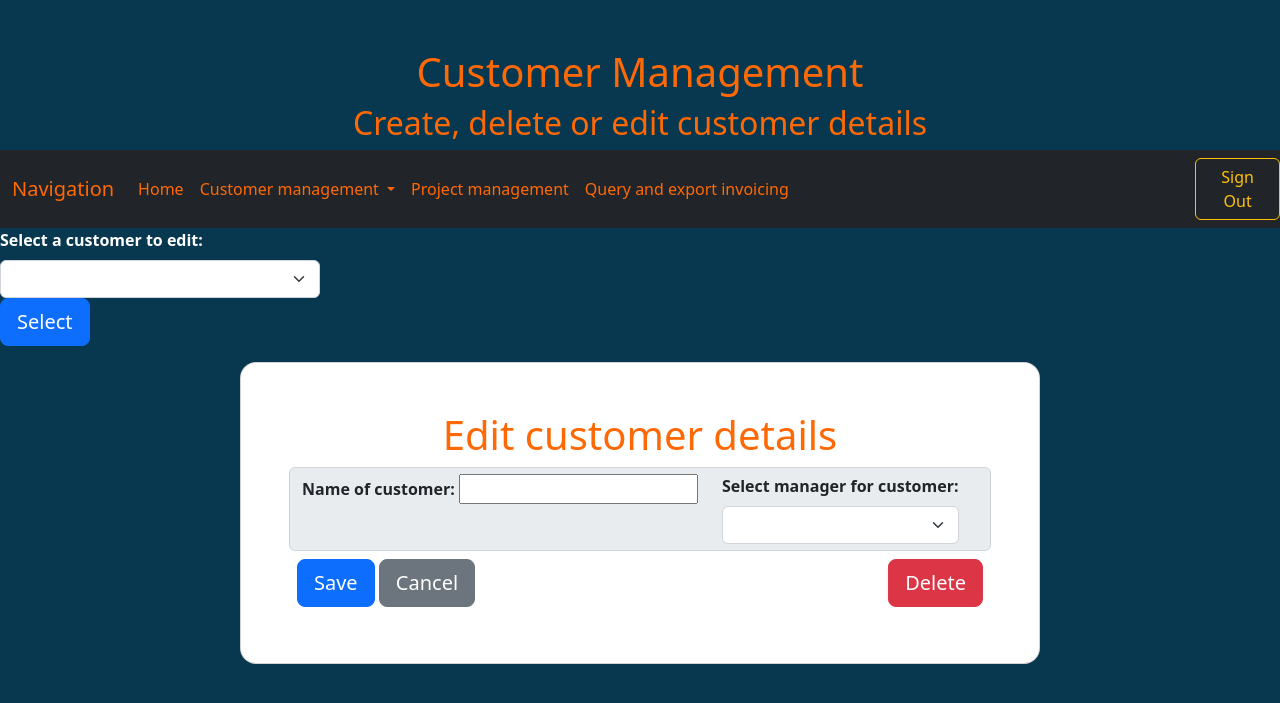
After one commit to Wincewind/WorkTimeManagementApp, a Flask app: template src/templates/customers.html in a window 1280 px wide. The commit adds this page. Shown: the top 703 px of the page. Run offline with Flask 3, Linux system fonts and the light colour scheme; the template is opened without the code that fills it, so the values that code supplies are empty.

Commit message:
Created a page for customer management and its related services and functions.

```diff
--- a/schema.sql
+++ b/schema.sql
@@ -20,6 +20,7 @@ CREATE TABLE users (
 CREATE TABLE customers (
     id SERIAL PRIMARY KEY,
     name TEXT,
+    manager_id INTEGER REFERENCES users(id),
     visible BOOLEAN DEFAULT TRUE
 );
 CREATE TABLE projects (
@@ -63,4 +64,5 @@ VALUES  ('Kiinteistöhuolto Oy'),
 INSERT INTO projects (name,customer_id)
 VALUES  ('New homepage development',2),
         ('VR Glasses prototype',3),
+        ('AI Overlord',3),
         ('Cleaning floors', 1);
--- a/src/repositories/task_repository.py
+++ b/src/repositories/task_repository.py
@@ -32,7 +32,7 @@ class TaskRepository:
         sql = text("INSERT INTO tasks (user_id, duration_hours, duration_minutes, " \
                    "task_date, customer_id, project_id, task_type_id, invoiceable, note) " \
                     "VALUES (:user_id, :duration_hours, :duration_minutes, " \
-                    ":task_date, :customer_id, :project_id, :task_type_id, :invoiceable, :note)")
+                    ":task_date, :customer_id, :project_id, :task_type_id, :invoiceable, :note);")
         self._db.session.execute(sql, task_values)
         self._db.session.commit()
 
--- a/src/services/user_service.py
+++ b/src/services/user_service.py
@@ -48,4 +48,7 @@ class UserService:
         if session["csrf_token"] != token:
             abort(403)
 
+    def get_users(self, level=float('inf')):
+        return self.repository.get_users(level)
+
 user_service = UserService()
--- a/src/static/main.css
+++ b/src/static/main.css
@@ -10,3 +10,13 @@ h1, h2, .navbar a, .navbar .sr-only{
 .row .card{
     background-color: rgb(255, 105, 5);
 }
+
+.nav-link.disabled{
+    color: rgb(255, 105, 5, 0.5);
+}
+
+.customer-form{
+    margin: auto;
+    border: 20em;
+    max-width: 50em;
+}
--- /dev/null
+++ b/src/templates/customers.html
@@ -0,0 +1,116 @@
+{% extends "layout.html" %}
+{% block title %}Customer Management{% endblock %}
+{% block content %}
+<head>
+    <link rel="stylesheet" href="/static/main.css">
+    <style>
+    </style>
+</head>
+<!-- <form action="/change-week" class="form-inline" method="GET">
+  <label for="chosen_date" class="col-form-label-lg">Change displayed week:</label>
+  <input type="date" id="chosen_date" name="chosen_date" onchange='this.form.submit()' value="{{ chosen_date }}">
+</form> -->
+<br><br>
+<div class="text-center">
+    <h1>Customer Management</h1>
+    <h2>Create, delete or edit customer details<h2>
+</div>
+
+<nav class="navbar navbar-expand-lg navbar-dark bg-dark justify-content-between">
+  <div class="container-fluid">
+    <a class="navbar-brand" href="#">Navigation</a>
+    <button class="navbar-toggler" type="button" data-bs-toggle="collapse" data-bs-target="#navbarNav" aria-controls="navbarNav" aria-expanded="false" aria-label="Toggle navigation">
+      <span class="navbar-toggler-icon"></span>
+    </button>
+    <div class="collapse navbar-collapse" id="navbarNav">
+      <ul class="navbar-nav mr-auto">
+        <li class="nav-item">
+            <a class="nav-item nav-link" href="/">Home</a>
+        </li>
+        <li class="nav-item dropdown">
+            <a class="nav-link dropdown-toggle" href="/" role="button" data-bs-toggle="dropdown" aria-expanded="false">
+                Customer management
+            </a>
+            <ul class="dropdown-menu bg-dark">
+              <li><a class="dropdown-item" href="/deselect-customer">Create a new customer</a></li>
+            </ul>
+          </li>
+        <li class="nav-item">
+          <a class="nav-item nav-link {% if session.user_level > 1 %}disabled{% endif %}" href="#">Project management</a>
+        </li>
+        <li class="nav-item">
+          <a class="nav-item nav-link" href="#">Query and export invoicing</a>
+        </li>
+      </ul>
+    </div>
+  </div>
+  <form action="/logout" class="form-inline">
+    <button class="btn btn-outline-warning my-2 my-sm-0" type="submit">Sign Out</button>
+  </form>
+</nav>
+
+<form action="/select-customer" class="form-container" style="max-width: 20rem;" method="POST">
+    <label for="customer_id" class="form-label"><b>Select a customer to edit:</b></label>
+    <select class="form-select" name="customer_id" id="customer_id">
+        {% for customer in customers %}
+          <option value={{ customer[0] }}>{{ customer[1] }}</option>
+        {% endfor %}
+    </select>
+    <div class="position-relative">
+        <button class="btn btn-primary btn-lg mb-3" type="submit" class="btn">Select</button>
+    </div>
+</form>
+
+<div class="customer-form" id="customerForm">
+<div class="card bg-white text-dark" style="border-radius: 1rem;">
+<div class="card-body p-5">
+    <div class="text-center">
+    <h1>{% if chosen_customer is not none %}
+        Edit customer details
+        {% else %}
+        Create a new customer
+        {% endif %}
+    </h1>
+    </div>
+    <form action="/customers" class="form-container" method="POST">
+    <fieldset>
+      {% if chosen_customer is not none %}
+        <input type="hidden" name="customer_id" value="{{ chosen_customer['customer_id'] }}">
+      {% endif %}
+      <div class="input-group-text">
+      <div class="row">
+          <div class="col">
+            <label for="customer_name" class="form-label"><b>Name of customer:</b></label>
+            <input type="text" name="customer_name" id='customer_name'
+              {% if chosen_customer is not none %}
+              value="{{ chosen_customer['customer_name'] }}"
+              {% endif %} required>
+          </div>
+          <div class="col">
+            <label for="manager_id" class="form-label"><b>Select manager for customer:</b></label>
+            <select class="form-select" name="manager_id" id="manager_id" required>
+              {% for manager in managers %}
+                <option value={{ manager.user_id }}
+                {% if chosen_customer is not none and chosen_customer['user_id'] == manager.user_id %}
+                  selected
+                {% endif %}>{{ manager.username }}</option>
+              {% endfor %}
+          </select>
+          </div>
+      </div>
+      </div>
+      <input type="hidden" name="csrf_token" value="{{ session.csrf_token }}">
+      <div class="position-relative m-2">
+      <button class="btn btn-primary btn-lg" name="save_button" type="submit" >Save</button>
+      <button class="btn btn-secondary btn-lg" name="cancel_button" type="submit" >Cancel</button>
+      {% if chosen_customer is not none %}
+        <button class="btn btn-danger btn-lg position-sticky start-100" name="delete_button" type="submit" >Delete</button>
+      {% endif %}
+      </div>
+    </fieldset>
+    </form>
+</div>
+</div>
+</div>
+
+{% endblock %}
```
Also changed, not shown: src/repositories/customer_repository.py (added, +47 -0 lines), src/repositories/user_repository.py (+7 -1 lines), src/routes.py (+43 -1 lines), src/services/customer_service.py (added, +25 -0 lines), src/templates/index.html (+7 -21 lines).
